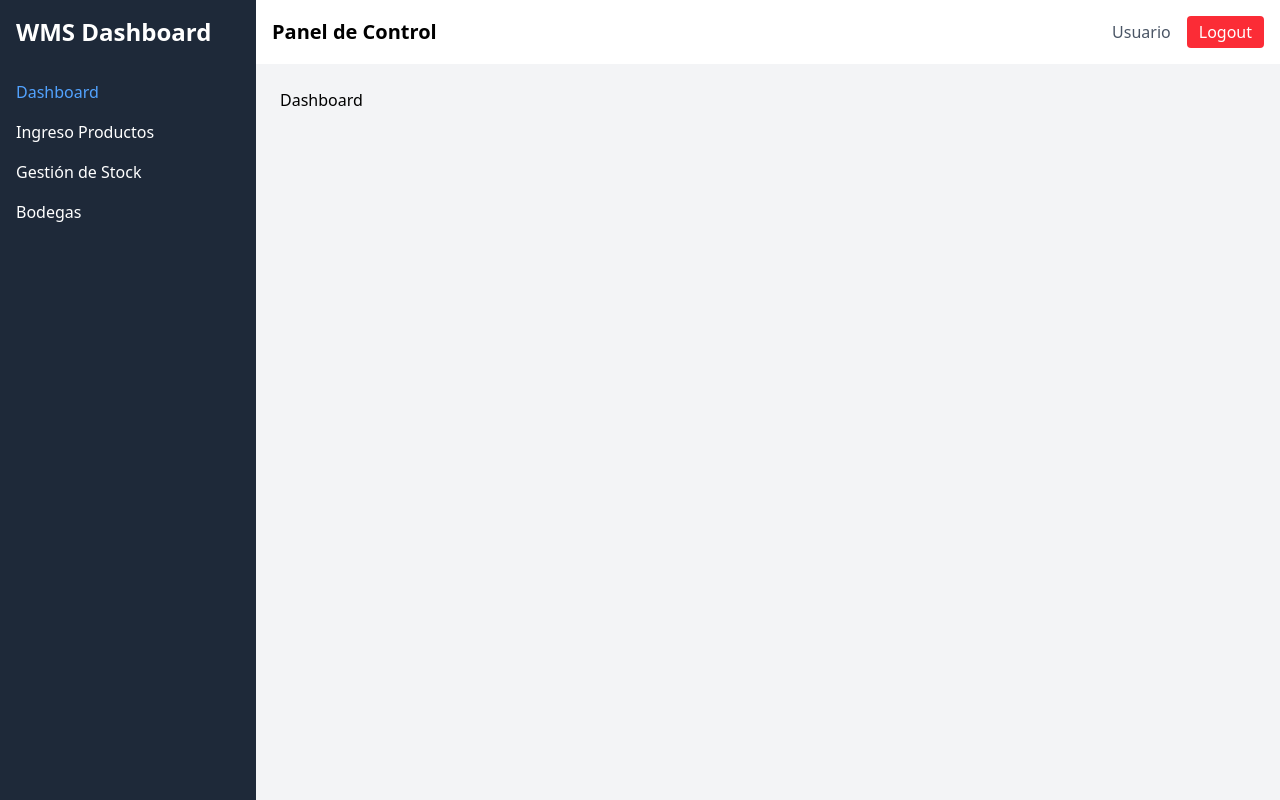
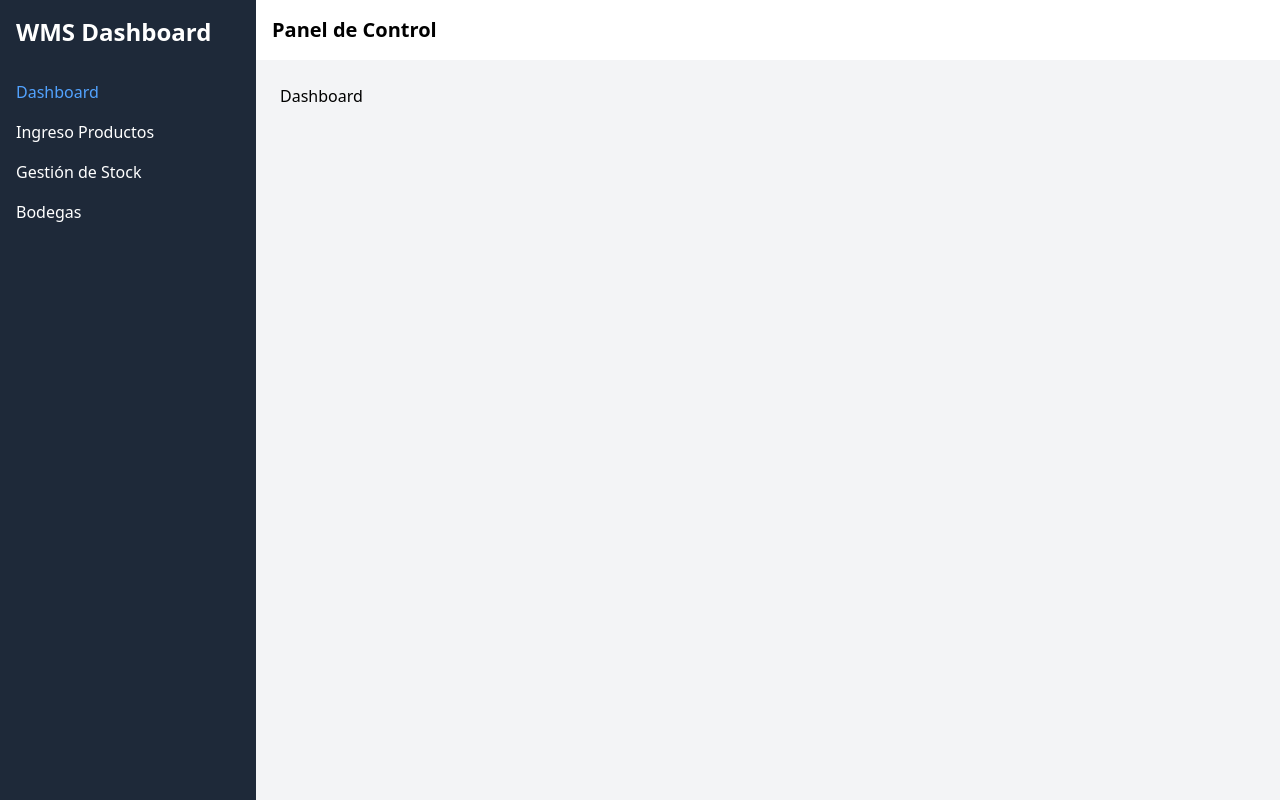
Before and after one commit to DaveOval/prueba-tecnica-movida, a React (Vite) app: page /dashboard in a window 1280 px wide. Built offline with nearby package versions, Linux system fonts and the light colour scheme.

Commit message:
Add react-hook-form dependency and update Navbar component

```diff
--- a/src/components/layout/Navbar.tsx
+++ b/src/components/layout/Navbar.tsx
@@ -3,10 +3,10 @@ const Navbar = () => {
       <header className="w-full bg-white shadow-md p-4 flex justify-between items-center">
         <h1 className="text-xl font-semibold">Panel de Control</h1>
         <div className="flex items-center gap-4">
-          <span className="text-gray-600">Usuario</span>
+          {/* <span className="text-gray-600">Usuario</span>
           <button className="bg-red-500 hover:bg-red-600 text-white px-3 py-1 rounded">
             Logout
-          </button>
+          </button> */}
         </div>
       </header>
     );
```
Also changed, not shown: 1 other file (tests, documents, lock files or other folders).
